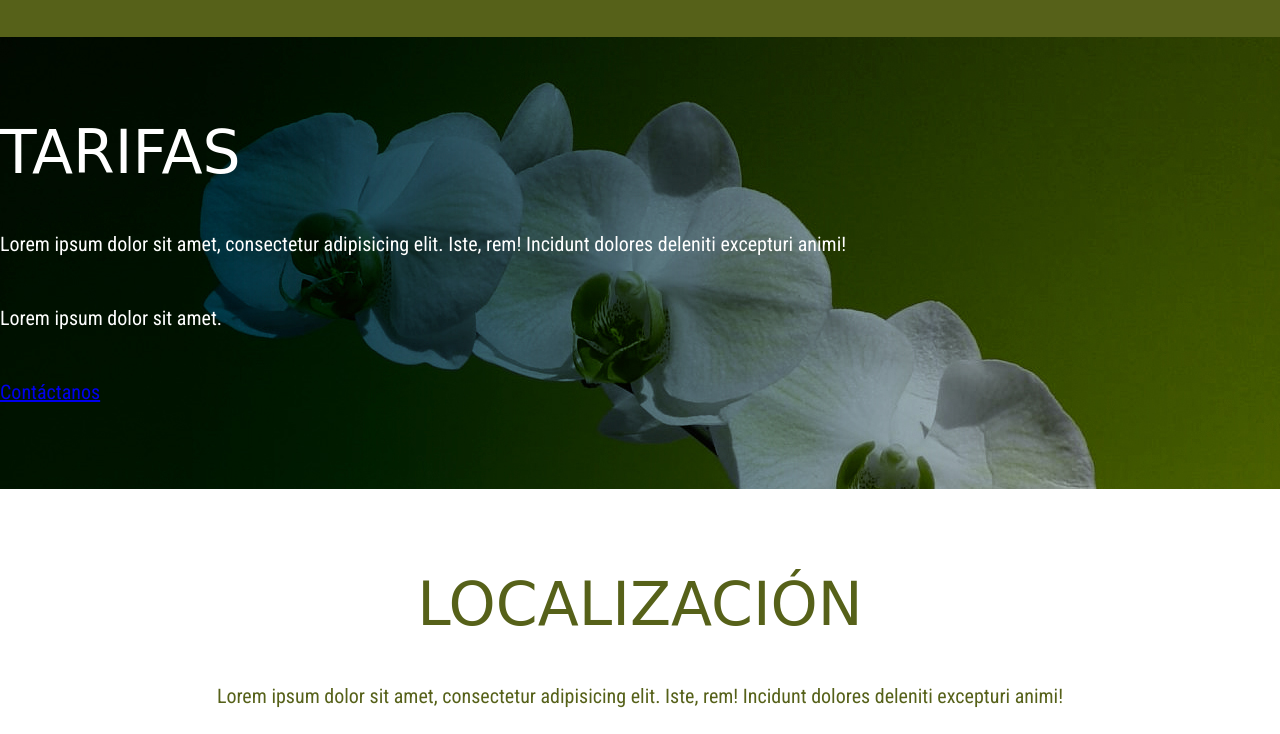
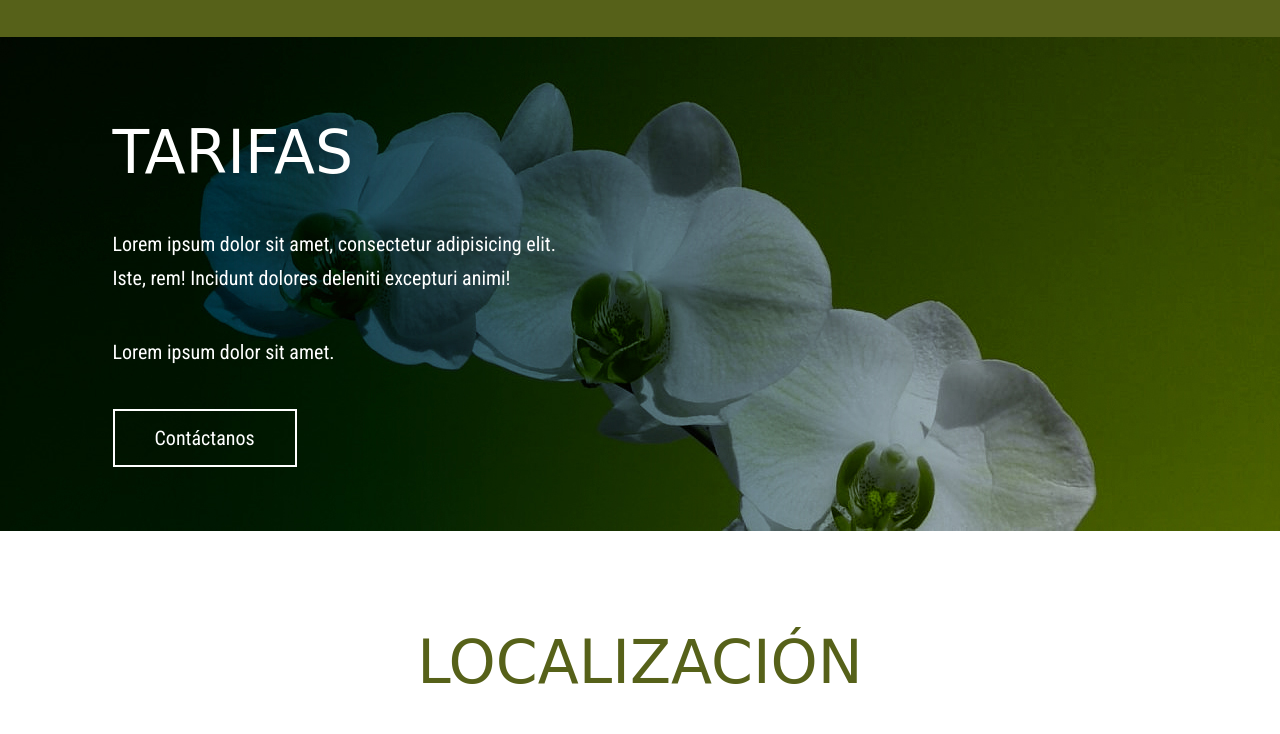
Before and after one commit to jpablopachar/Maquetaci-nWebLandingPage, a plain HTML site: page index.html in a window 1280 px wide. Shown: the part 1292-2026 px from the top of the page. Drawn offline with Linux system fonts and the light colour scheme; a web font is replaced by a local one.

Commit message:
Se agrego los ultimos estilos al Css

```diff
--- a/css/styles.css
+++ b/css/styles.css
@@ -63,6 +63,15 @@ body {
     }
 .tarifas {
     text-align: left;
+    background: url(../img/dummy-tarifas.jpg) no-repeat center top;
+    color: #fff;
+}
+    .tarifas p {
+        max-width: 450px;
+    }
+.contain {
+    max-width: 1055px;
+    margin: 0 auto;
 }
 .title {
     font: 60px 'Stint Ultra Condensed', cursive;
@@ -70,30 +79,38 @@ body {
     margin-bottom: 40px;
 }
 .content {
-    padding: 80px 0px;
+    padding: 80px 0;
 }
 p {
     margin-bottom: 40px;
+}
+.btn {
+    border: 2px solid #fff;
+    text-decoration: none;
+    color: #fff;
+    display: inline-block;
+    padding: 10px 40px;
 }
 .who {
     background: #acc233;
     color: #fff;
 }
-.who p {
-    max-width: 1055px;
-    margin: 0 auto;
-}
+    .who p {
+        max-width: 1055px;
+        margin: 0 auto;
+    }
 .tratamientos {
     background: #566119;
     color: #fff;
 }
-.tarifas {
-    background: url(../img/dummy-tarifas.jpg) no-repeat center top;
-    color: #fff;
-}
 .localizacion {
     color: #566119;
+    padding-bottom: 0px;
 }
+    .localizacion .map img {
+        max-width: 100%;
+        width: 100%;
+    }
 .list-tratamientos {
     display: flex;
     align-items: center;
```
